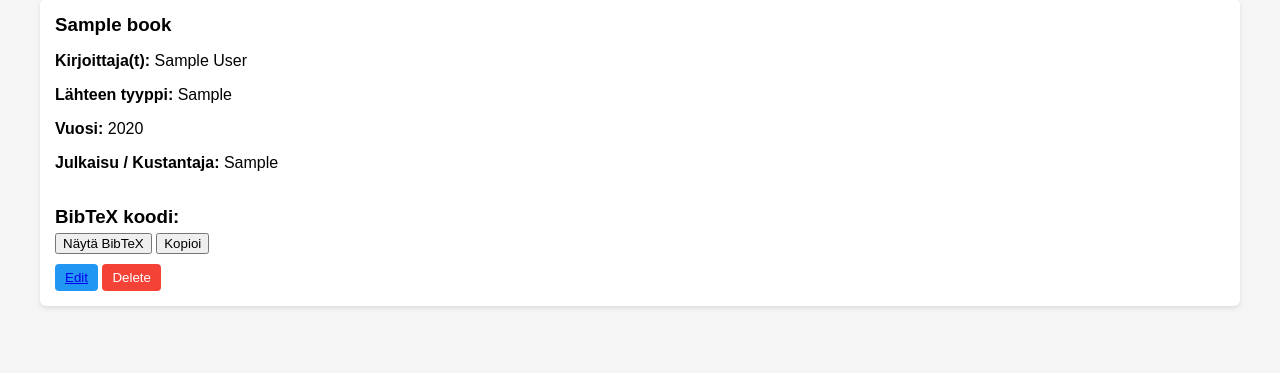
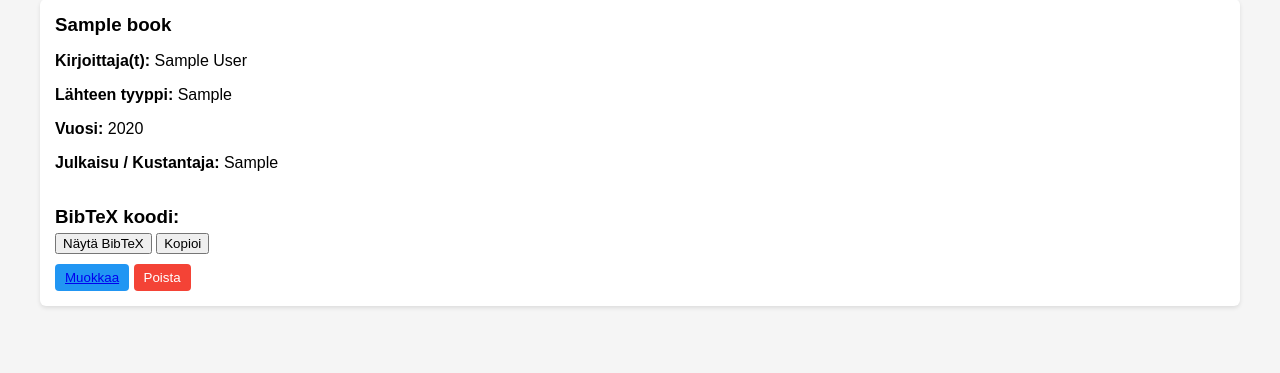
Before and after one commit to Brynde/ohtu-luukkaisen-opetuslapset, a Flask app: page /sources/find_source in a window 1280 px wide. Shown: the part 368-741 px from the top of the page. Run offline with Flask 3, Linux system fonts and the light colour scheme; tables that the repository leaves empty hold one stand-in row (values such as "Sample post").

Commit message:
changed the text on edit page buttons into Finnish

```diff
--- a/src/templates/find_reference.html
+++ b/src/templates/find_reference.html
@@ -59,9 +59,9 @@
                     </div>
                      <pre id="bib-{{ source.key }}" class="bibcode" style="display:none; white-space: pre-wrap;">{{ source.bibtex }}</pre>
                     <div class="buttons">
-                        <button class="edit-btn"><a href="{{ url_for('edit_source', source_key=source.key) }}">Edit</a></button>
+                        <button class="edit-btn"><a href="{{ url_for('edit_source', source_key=source.key) }}">Muokkaa</a></button>
                         <form action="{{ url_for('delete_source', source_key=source.key) }}" method="post" style="display:inline">
-                            <button class="delete-btn" type="submit">Delete</button>
+                            <button class="delete-btn" type="submit">Poista</button>
                         </form>
                     </div>
                     </div>
```
